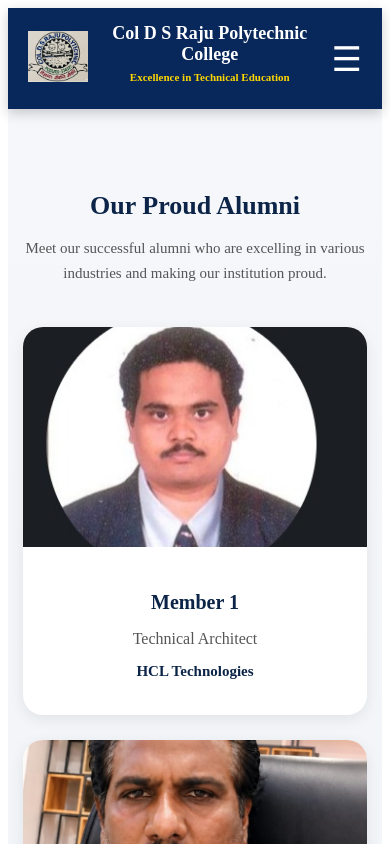
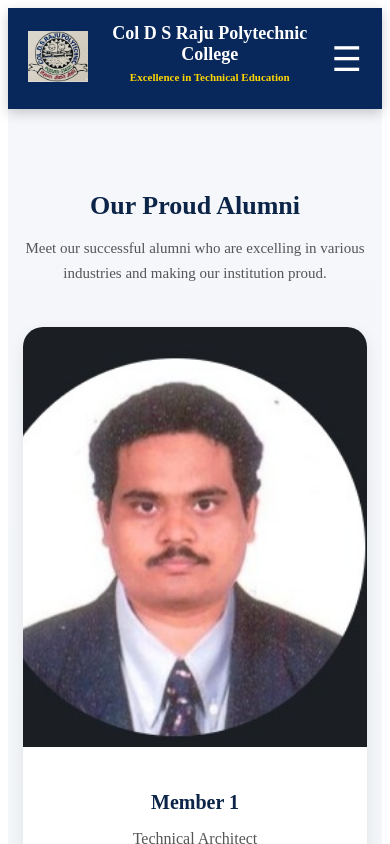
Before and after one commit to sivasaivallabha/dsrp, an Angular app: page /alumni in a window 390 px wide. Shown: the top 844 px of the page. Built offline with nearby package versions, Linux system fonts and the light colour scheme.

Commit message:
chnaged img size

```diff
--- a/src/app/components/alumni/alumni.css
+++ b/src/app/components/alumni/alumni.css
@@ -62,8 +62,8 @@
 }
 
 .image-box img{
-  width:100%;
-  height:300px;
+  width:110%;
+  height:380px;
   object-fit:cover;
   transition:0.4s;
 }
@@ -179,7 +179,7 @@
   }
 
   .image-box img{
-    height:250px;
+    height:350px;
   }
 
   .card-content h3{
@@ -222,7 +222,8 @@
   }
 
   .image-box img{
-    height:220px;
+    height:420px;
+    width:100%;
   }
 
   .card-content{
```
Also changed, not shown: src/app/components/alumni/alumni.html (line endings or trailing spaces).
